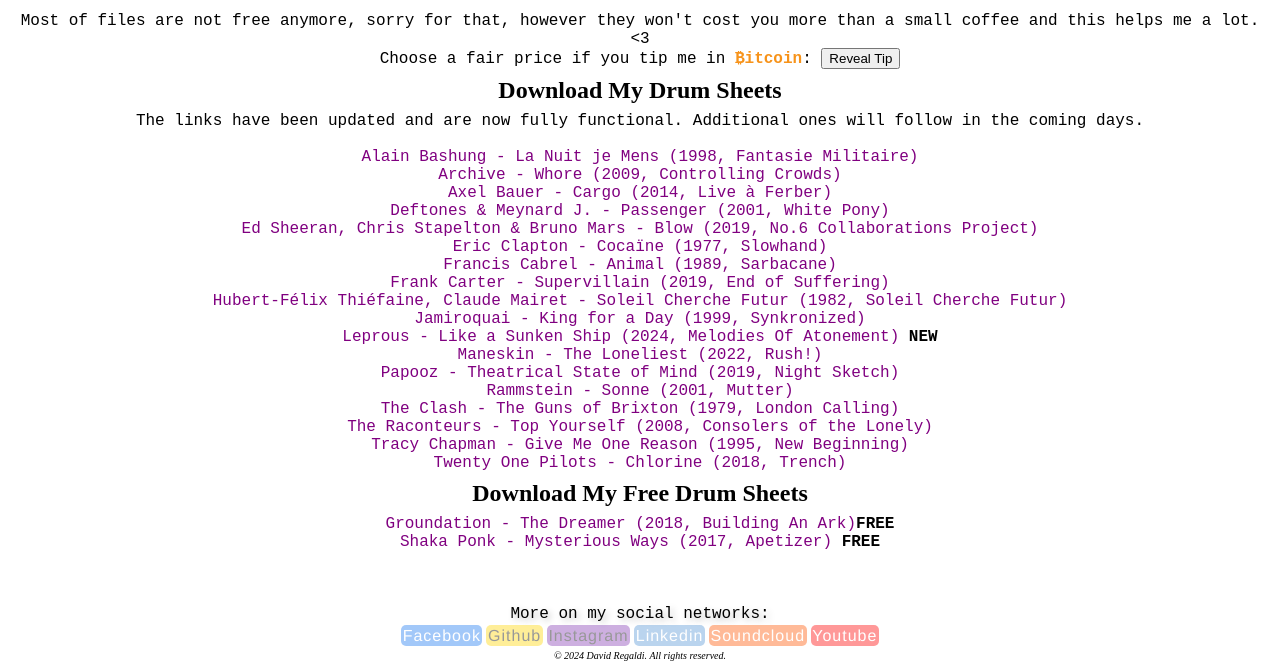
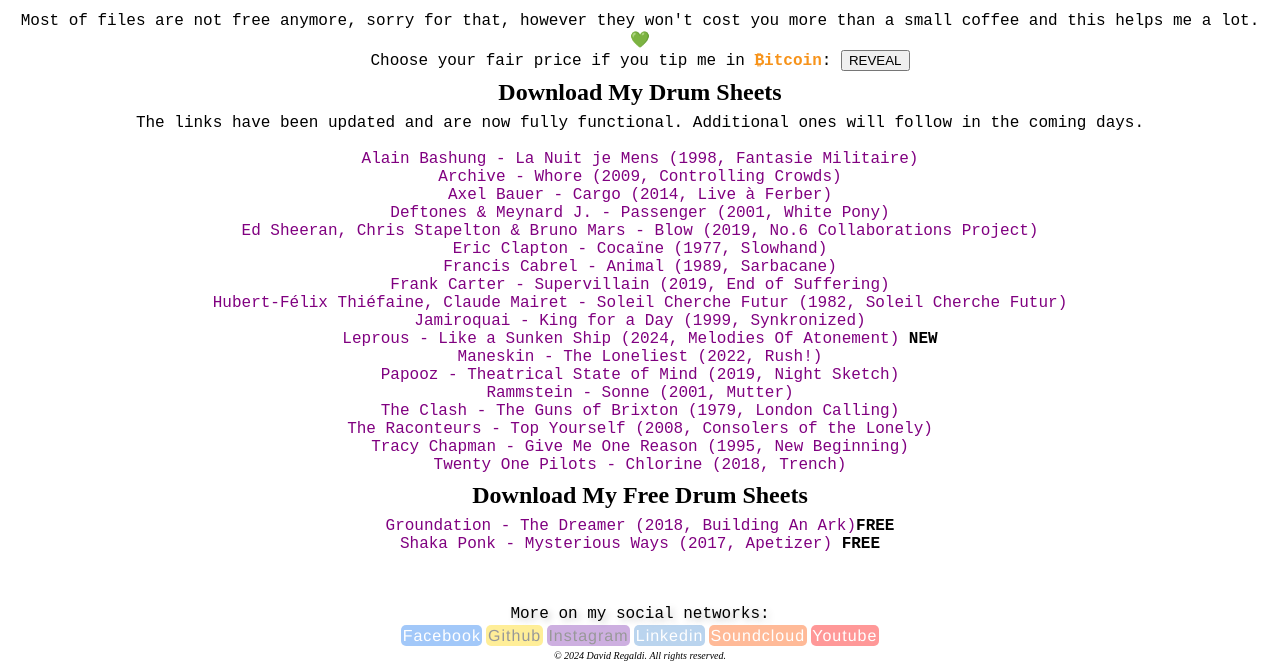
Before and after one commit to davidregaldi/davidregaldi.github.io, a plain HTML site: page transcriptions.html in a window 1280 px wide. Shown: the part 133-800 px from the top of the page. Drawn offline with Linux system fonts and the light colour scheme.

Commit message:
Update transcriptions.html

```diff
--- a/transcriptions.html
+++ b/transcriptions.html
@@ -729,8 +729,8 @@
     </header>
     <main>
         <div class="post">
-            <p>Most of files are not free anymore, sorry for that, however they won't cost you more than a small coffee and this helps me a lot. <3</p>
-            <p>Choose a fair price if you tip me in <b class="bitcoin">₿itcoin</b>: <button onclick="revealBitcoin()">Reveal Tip</button></p>
+            <p>Most of files are not free anymore, sorry for that, however they won't cost you more than a small coffee and this helps me a lot. 💚</p>
+            <p>Choose your fair price if you tip me in <b class="bitcoin">₿itcoin</b>: <button onclick="revealBitcoin()">REVEAL</button></p>
                 <p id="hiddenText" style="display: none;"></p>
                 <script>
                 function revealBitcoin() {
```
